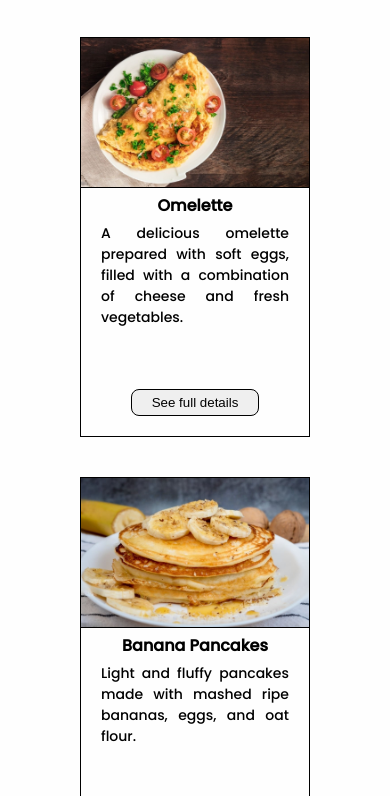
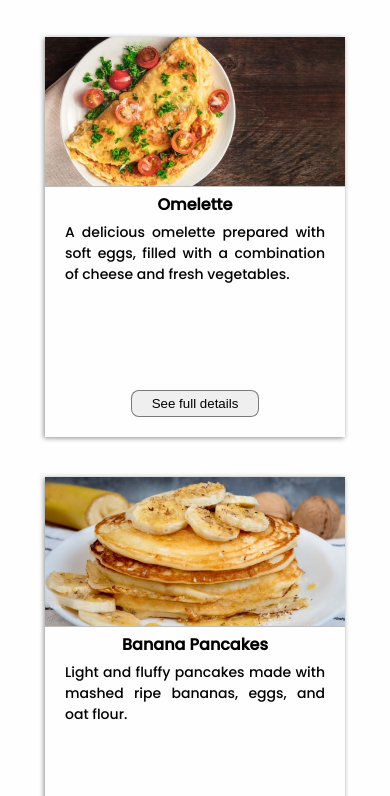
Before and after one commit to k4ik/odin-recipes, a plain HTML site: page index.html in a window 390 px wide. Shown: the part 768-1564 px from the top of the page. Drawn offline with Linux system fonts and the light colour scheme.

Commit message:
style: responsive css

```diff
--- a/assets/styles/style.css
+++ b/assets/styles/style.css
@@ -117,7 +117,7 @@ html {
     background-color: var(--main-color);
     padding: 10px 20px;
     color: #000;
-    border: 1px solid black;
+    border: 1px solid rgba(0, 0, 0, 0.408);
     border-radius: 20px;
 }
 
@@ -157,18 +157,17 @@ html {
     width: 250px;
     height: 350px;
     position: relative;
-    border: 1px solid black;
     display: flex;
     align-items: center;
     flex-direction: column;
-
+    box-shadow: -1px 1px 5px rgba(0, 0, 0, 0.452);
 }
 
 .recipes-card-image {
     width: 100%;
     height: 150px;
     object-fit: cover;
-    border-bottom: 1px solid black;
+    border-bottom: 1px solid rgba(0, 0, 0, 0.26);
 }
 
 .recipes-card-name {
@@ -186,7 +185,7 @@ html {
     position: absolute;
     bottom: 5%;
     padding: 5px 20px;
-    border: 1px solid black;
+    border: 1px solid rgba(0, 0, 0, 0.492);
     border-radius: 8px;
 }
 
@@ -224,6 +223,17 @@ html {
     height: 20px;
 }
 
+@media screen and (max-width: 1198px){
+    .recipes-card {
+        width: 400px;
+        height: 400px;
+    }
+
+    .recipes-cards {
+        grid-template-columns: auto auto;
+    }
+}
+
 @media screen and (max-width: 1024px) {
     .home-image {
         width: 350px;
@@ -235,7 +245,7 @@ html {
     }
 
     .home-title, .home-description {
-    width: 350px;
+        width: 350px;
     }
 
     .recipes-card {
@@ -263,16 +273,22 @@ html {
     }
 
     .home-title, .home-description {
-    width: 350px;
+        width: 350px;
     }
 
     .recipes-card {
-        width: 180px;
+        width: 220px;
         height: 400px;
     }
 
     .recipes-cards {
         grid-template-columns: auto auto;
+    }
+}
+
+@media screen and (max-width: 532px){
+    .recipes-card {
+        width: 180px;
     }
 }
 
@@ -310,8 +326,18 @@ html {
     }
 
     .recipes-card {
-        width: 230px;
+        width: 300px;
         height: 400px;
 
     }
 }
+
+@media screen and (max-width: 320px) {
+    .recipes-title {
+        font-size: 25px;
+    }
+
+    .recipes-card {
+        width: 290px;
+    }
+}
```
